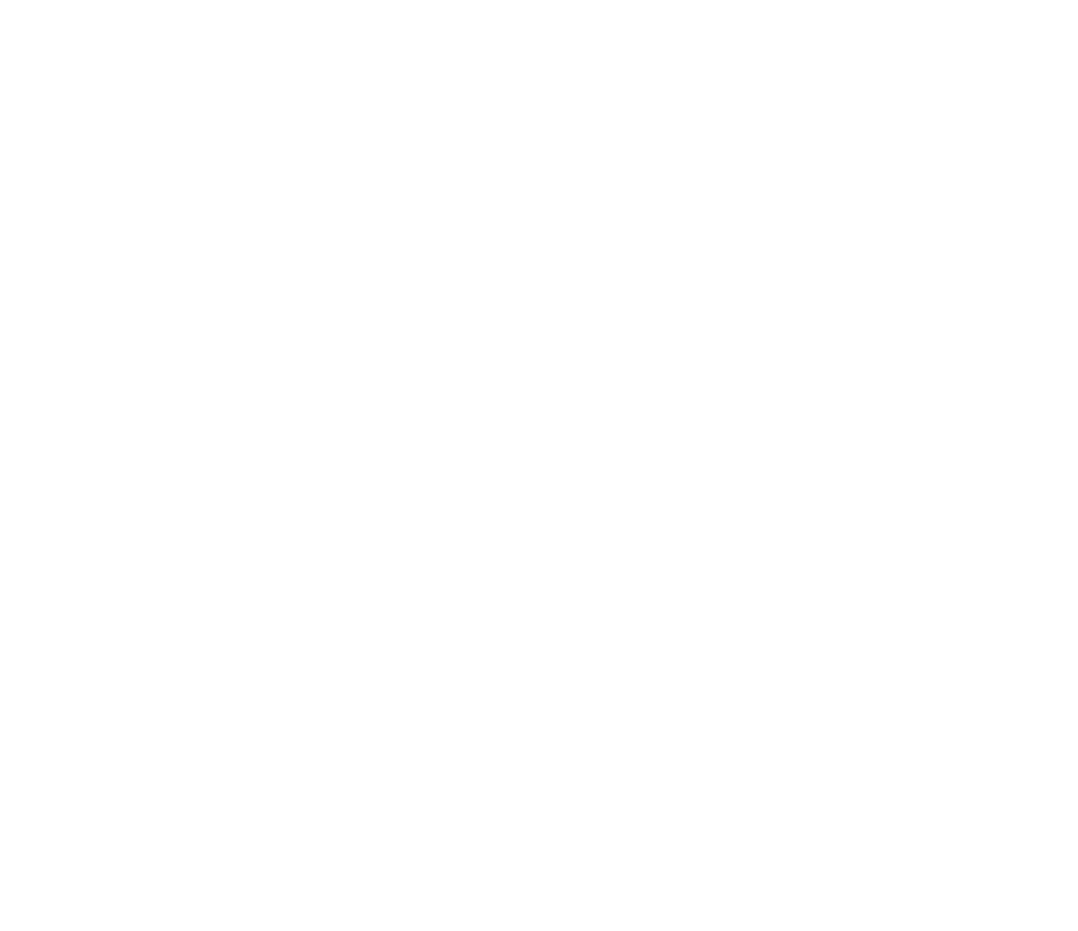
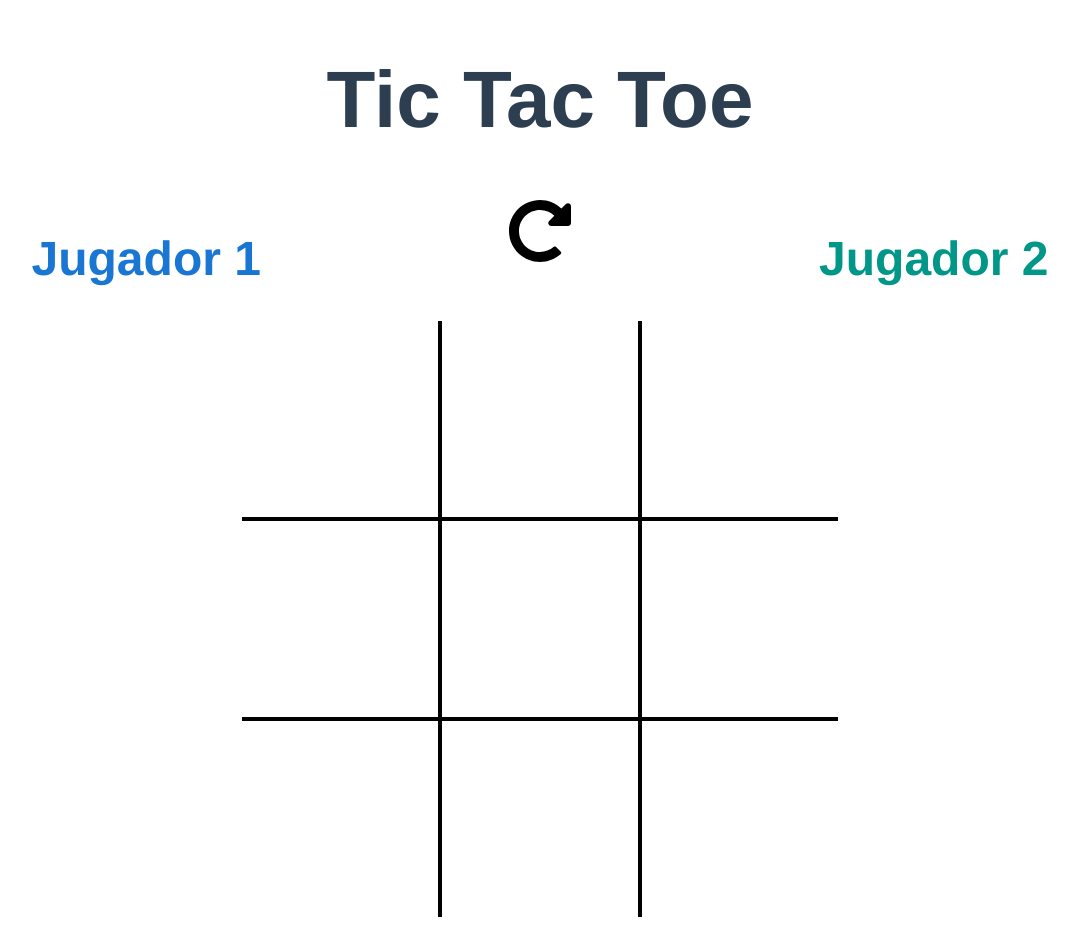
Before and after one commit to marcelo-villa-p/prueba-desarrollo-iavh, a Vue app: page / in a window 1280 px wide. Shown: the whole page, without its empty margins (100-1178 px from the left). Before the commit the page ends 800 px from the top, so only its background shows below. Built offline with nearby package versions, Linux system fonts and the light colour scheme.

Commit message:
creacion componentes

```diff
--- a/src/App.vue
+++ b/src/App.vue
@@ -1,13 +1,44 @@
 <template>
-  <div id="app"></div>
+  <div id="app">
+    <h1 id="title">Tic Tac Toe</h1>
+    <div id="player-container">
+      <Player :color="'#1976d2'" :name="'Jugador 1'" :symbol="'x'"></Player>
+      <Controls></Controls>
+      <Player :color="'#009688'" :name="'Jugador 2'" :symbol="'o'"></Player>
+    </div>
+    <Board></Board>
+  </div>
 </template>
 
+<style>
+#app {
+  font-family: Avenir, Helvetica, Arial, sans-serif;
+  -webkit-font-smoothing: antialiased;
+  -moz-osx-font-smoothing: grayscale;
+  text-align: center;
+}
+#title {
+  color: #2c3e50;
+  font-size: 5rem;
+}
+#player-container {
+  display: flex;
+  flex-direction: row;
+  justify-content: space-around;
+}
+</style>
+
 <script>
+import Board from './components/Board';
+import Controls from './components/Controls';
+import Player from './components/Player';
 
 export default {
   name: 'App',
-  components: {}
+  components: {
+    Board,
+    Controls,
+    Player
+  }
 }
 </script>
-
-<style></style>
--- /dev/null
+++ b/src/components/Board.vue
@@ -0,0 +1,74 @@
+<template>
+    <div id="board-container">
+        <svg ref="board" width=600 height=600></svg>
+    </div>
+</template>
+
+<style scoped>
+#board-container {
+    height: 100%
+}
+</style>
+
+<script>
+import * as d3 from "d3";
+
+export default {
+    name: 'Board',
+    data() {
+        return {
+            gridColor: 'black',
+            lineWidth: 4
+        }
+    },
+    methods: {
+        render() {
+            const el = d3.select(this.$refs['board']);
+            const width = el.node().getBoundingClientRect().width
+            const height = el.node().getBoundingClientRect().height
+            const cellWidth = width / 3;
+            const cellHeight = height / 3;
+            let x = 0;
+            let y = 0;
+
+            // Create array with upper left corner coordinates for each cell
+            const data = [];
+            for (let i = 0; i < 3; i++) {
+                for (let j = 0; j < 3; j++) {
+                    data.push({ x, y })
+                    x += cellWidth
+                }
+                x = 0;
+                y += cellHeight;
+            }
+
+            // Draw grid
+            el.selectAll('rect')
+                .data(data)
+                .enter()
+                .append('rect')
+                .attr('x', d => d.x)
+                .attr('y', d => d.y)
+                .attr('width', cellWidth)
+                .attr('height', cellHeight)
+                .attr('fill', 'none')
+                .attr('stroke', this.gridColor)
+                .attr('stroke-width', this.lineWidth);
+
+            // Draw white rectangle to hide outer borders
+            el.append('rect')
+                .attr('x', 0)
+                .attr('y', 0)
+                .attr('width', width)
+                .attr('height', height)
+                .attr('fill', 'none')
+                .attr('stroke', 'white')
+                .attr('stroke-width', this.lineWidth)
+                .attr('pointer-events', 'none');  // Disable interaction
+        }
+    },
+    mounted() {
+        this.render();
+    }
+}
+</script>
--- /dev/null
+++ b/src/components/Controls.vue
@@ -0,0 +1,14 @@
+<template>
+    <div id="controls-container">
+        <Restart></Restart>
+    </div>
+</template>
+
+<script>
+import Restart from './controls/Restart';
+
+export default {
+    name: 'Controls',
+    components: {Restart}
+}
+</script>
--- /dev/null
+++ b/src/components/Player.vue
@@ -0,0 +1,36 @@
+<template>
+    <div>
+        <h1 id="name" :style="style">{{name}}</h1>
+    </div>
+</template>
+
+<style scoped>
+#name {
+    font-size: 3rem;
+}
+</style>
+
+<script>
+export default {
+    name: 'Player',
+    props: {
+        color: {
+            required: true,
+            type: String
+        },
+        name: {
+            required: true,
+            type: String
+        },
+        symbol: {
+            required: true,
+            type: String
+        }
+    },
+    computed: {
+        style() {
+            return `color: ${this.color}`
+        }
+    }
+}
+</script>
--- /dev/null
+++ b/src/components/controls/Restart.vue
@@ -0,0 +1,9 @@
+<template>
+    <font-awesome-icon id="restart-icon" icon="redo-alt" />
+</template>
+
+<style scoped>
+#restart-icon {
+    font-size: 4rem;
+}
+</style>
--- a/src/main.js
+++ b/src/main.js
@@ -1,5 +1,12 @@
 import Vue from 'vue'
 import App from './App.vue'
+import { library } from '@fortawesome/fontawesome-svg-core'
+import { faRedoAlt } from '@fortawesome/free-solid-svg-icons'
+import { FontAwesomeIcon } from '@fortawesome/vue-fontawesome'
+
+library.add(faRedoAlt)
+
+Vue.component('font-awesome-icon', FontAwesomeIcon)
 
 Vue.config.productionTip = false
 
```
